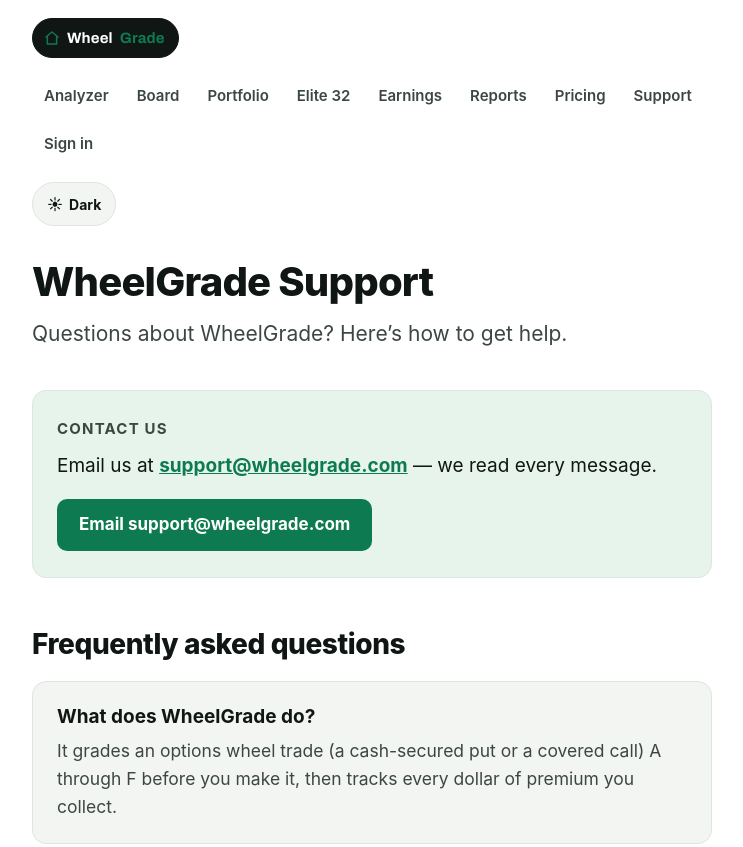
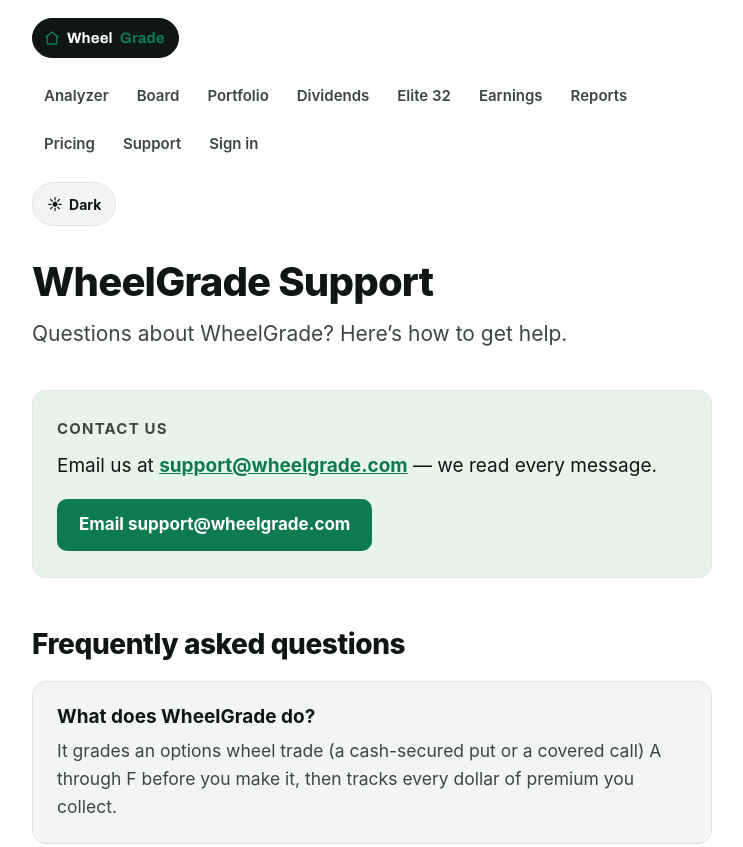
Before and after one commit to kainjon/wheelgrade-landing, a plain HTML site: page support.html in a window 1280 px wide. Shown: the top 847 px of the page, without its empty margins (268-1011 px from the left). Drawn offline with Linux system fonts and the light colour scheme.

Commit message:
Add Dividends to site nav on all pages

```diff
--- a/support.html
+++ b/support.html
@@ -242,6 +242,7 @@
           <a href="https://wheelgrade.com/app#analyzer">Analyzer</a>
           <a href="https://wheelgrade.com/app#board">Board</a>
           <a href="https://wheelgrade.com/app#portfolio">Portfolio</a>
+          <a href="https://wheelgrade.com/app#dividends">Dividends</a>
           <a href="https://wheelgrade.com/app#elite">Elite 32</a>
           <a href="https://wheelgrade.com/app#earnings">Earnings</a>
           <a href="https://wheelgrade.com/app#reports">Reports</a>
```
Also changed, not shown: index.html (+1 -0 lines), privacy.html (+1 -0 lines).
